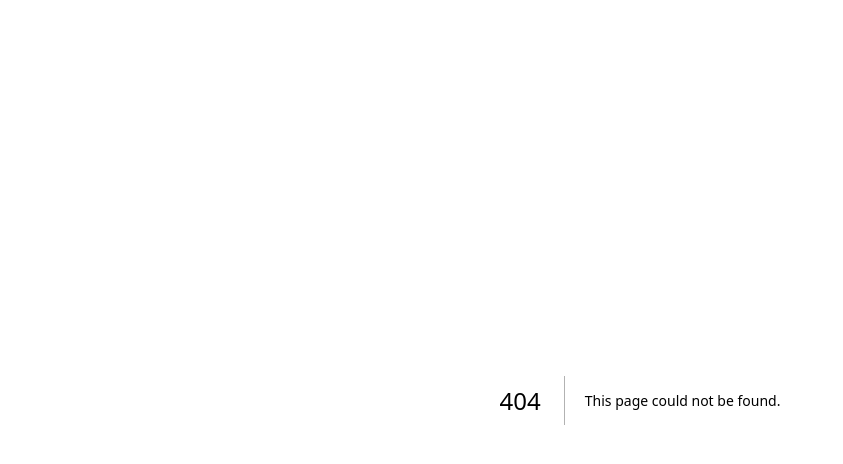
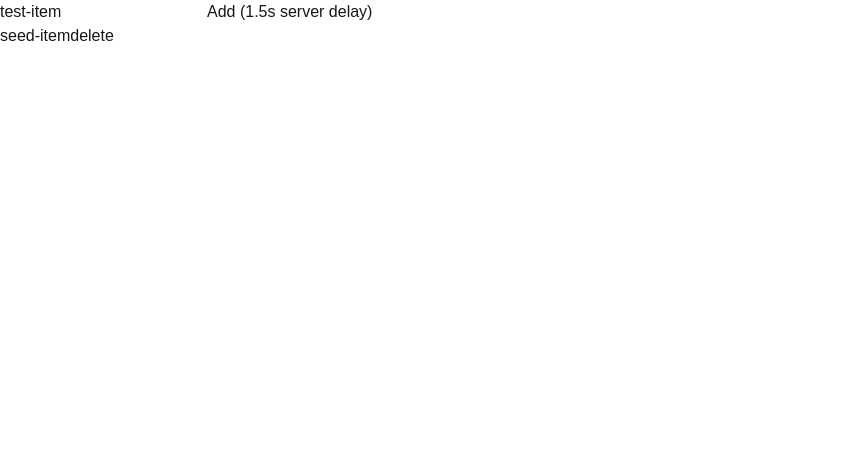
Before and after one commit to RyoUeda14398/todo-app, a Next.js app: page /dev-optimistic-test in a window 1280 px wide. Before the commit this address had no page. Shown: the top 464 px of the page, without its empty margins (0-843 px from the left). Built offline with nearby package versions, Linux system fonts and the light colour scheme.

Commit message:
Add temporary diagnostic route for optimistic UI timing
Auth-free page with an artificial 1.5s server delay, used to measure
whether useOptimistic paints instantly on Vercel specifically (local
dev and local production build both showed ~50-70ms). Will be removed
once the investigation is done.

```diff
--- /dev/null
+++ b/app/dev-optimistic-test/TestClient.tsx
@@ -0,0 +1,65 @@
+"use client";
+
+import { useOptimistic, useTransition } from "react";
+import { slowAdd, slowDelete } from "./actions";
+
+function Item({
+  text,
+  onDelete,
+}: {
+  text: string;
+  onDelete: (text: string) => void;
+}) {
+  const [, startTransition] = useTransition();
+  return (
+    <li data-testid="item">
+      {text}
+      <button
+        data-testid="delete-btn"
+        onClick={() => {
+          startTransition(async () => {
+            onDelete(text);
+            await slowDelete();
+          });
+        }}
+      >
+        delete
+      </button>
+    </li>
+  );
+}
+
+export default function TestClient() {
+  const [items, applyUpdate] = useOptimistic<
+    string[],
+    { type: "add"; text: string } | { type: "delete"; text: string }
+  >(["seed-item"], (state, action) =>
+    action.type === "add"
+      ? [...state, action.text]
+      : state.filter((t) => t !== action.text)
+  );
+
+  async function handleAdd(formData: FormData) {
+    const text = String(formData.get("text") ?? "");
+    applyUpdate({ type: "add", text });
+    await slowAdd(formData);
+  }
+
+  function handleDelete(text: string) {
+    applyUpdate({ type: "delete", text });
+  }
+
+  return (
+    <div>
+      <form action={handleAdd}>
+        <input type="text" name="text" defaultValue="test-item" />
+        <button type="submit">Add (1.5s server delay)</button>
+      </form>
+      <ul>
+        {items.map((item, i) => (
+          <Item key={item + i} text={item} onDelete={handleDelete} />
+        ))}
+      </ul>
+    </div>
+  );
+}
--- /dev/null
+++ b/app/dev-optimistic-test/actions.ts
@@ -0,0 +1,13 @@
+"use server";
+
+import { revalidatePath } from "next/cache";
+
+export async function slowAdd(_formData: FormData) {
+  await new Promise((resolve) => setTimeout(resolve, 1500));
+  revalidatePath("/dev-optimistic-test");
+}
+
+export async function slowDelete() {
+  await new Promise((resolve) => setTimeout(resolve, 1500));
+  revalidatePath("/dev-optimistic-test");
+}
--- /dev/null
+++ b/app/dev-optimistic-test/page.tsx
@@ -0,0 +1,5 @@
+import TestClient from "./TestClient";
+
+export default function DevOptimisticTestPage() {
+  return <TestClient />;
+}
```
